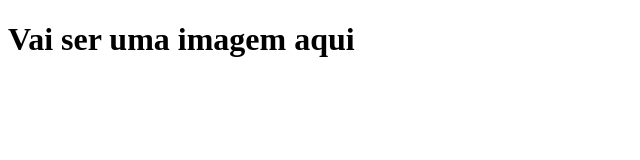
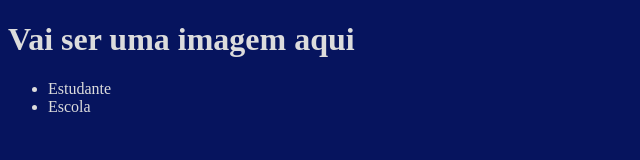
Before and after one commit to httpx-aninha/Ana-Beatriz, a plain HTML site: page index.html in a window 1280 px wide. Shown: the whole page, without its empty margins (0-640 px from the left). Drawn offline with Linux system fonts and the light colour scheme.

Commit message:
Add files via upload

```diff
--- a/index.html
+++ b/index.html
@@ -8,6 +8,12 @@
     <link rel="stylesheet" href="style.css">
 </head>
 <body>
+    <header>
     <h1>Vai ser uma imagem aqui</h1>
+    <ul>
+        <li>Estudante</li>
+        <li>Escola</li>
+    </ul>
+    </header>
 </body>
 </html>
--- a/style.css
+++ b/style.css
@@ -0,0 +1,4 @@
+body {
+    background-color:#06145e;
+    color: gainsboro;
+}
```
